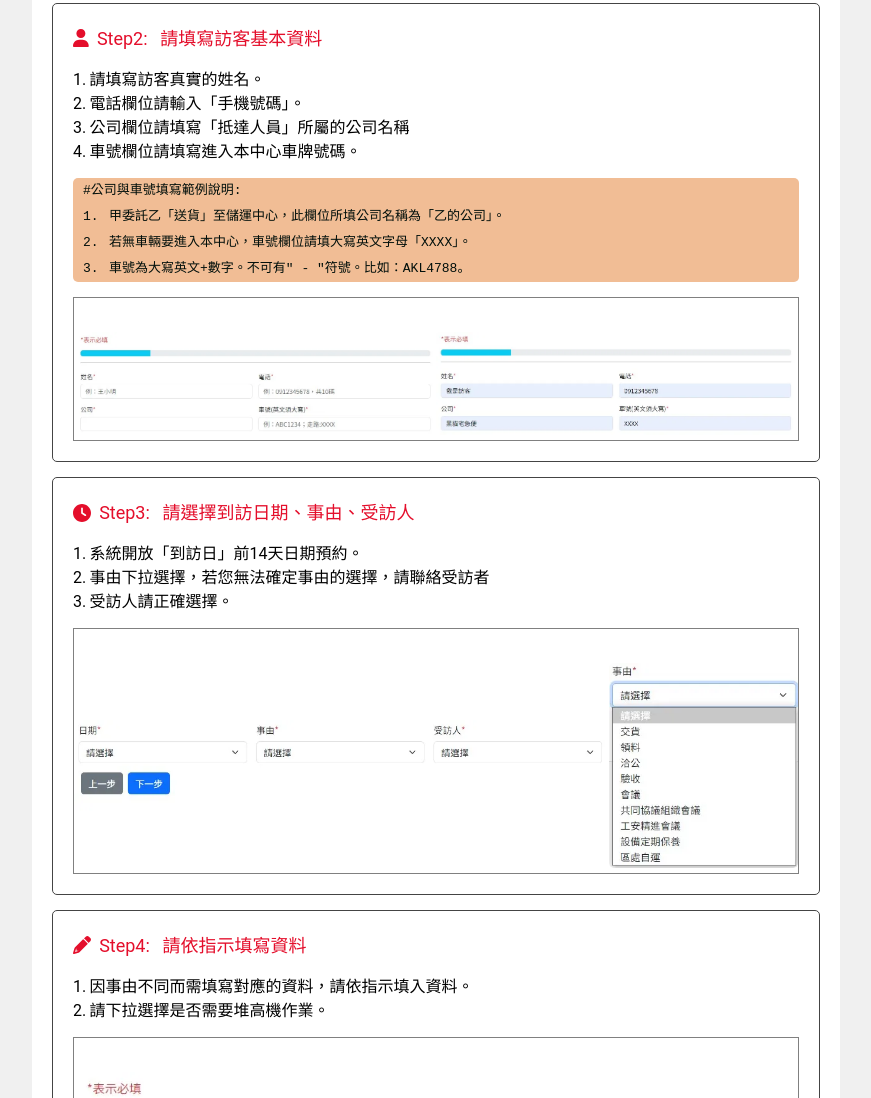
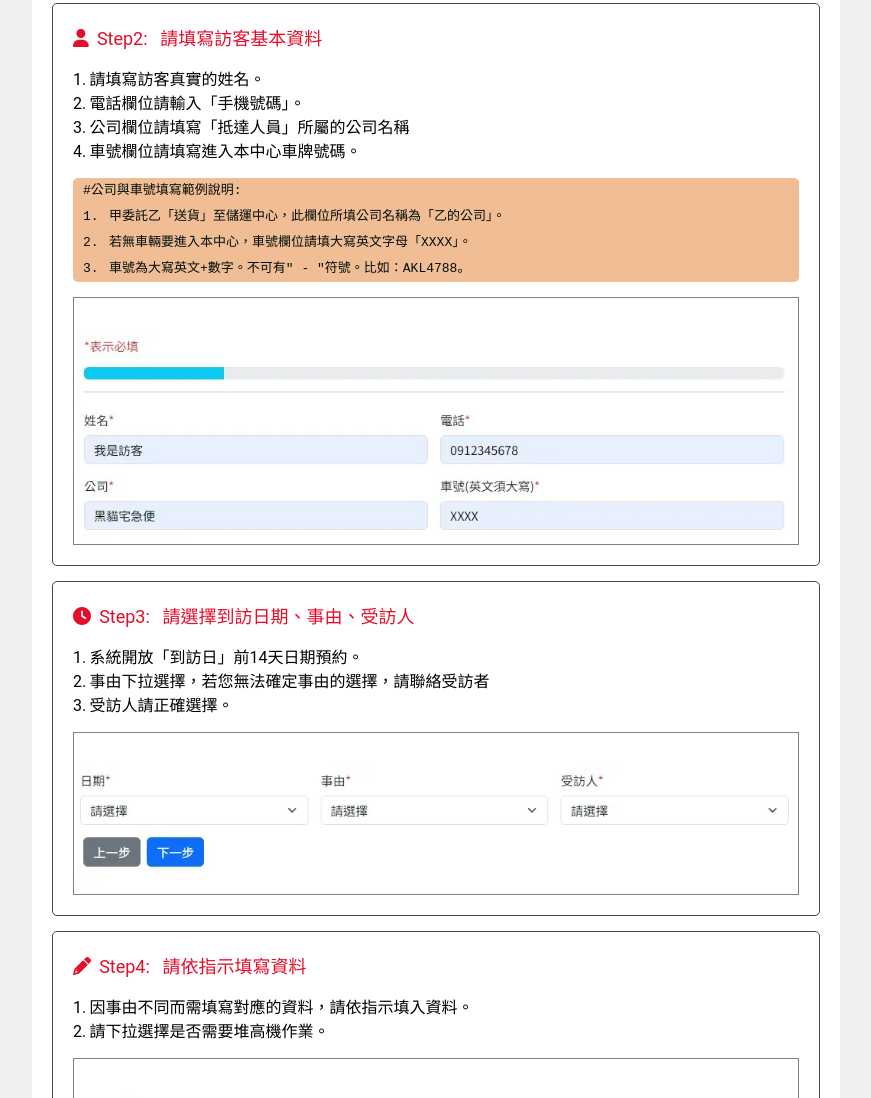
Before and after one commit to chanyacheng/sop.github.io, a plain HTML site: page site/index.html in a window 1280 px wide. Shown: the part 860-1958 px from the top of the page, without its empty margins (204-1075 px from the left). Drawn offline with Linux system fonts and the light colour scheme.

Commit message:
hide image for step 2 and 3

```diff
--- a/site/index.html
+++ b/site/index.html
@@ -49,7 +49,7 @@
                 <table cellpadding="0" cellspacing="0" style="width: 100%;height: auto; border: 0.1px solid gray;">
                     <tbody>
                         <tr>
-                            <td>　<img class="img" alt="" src="./image/2.webp" />　</td>
+                            <!-- <td>　<img class="img" alt="" src="./image/2.webp" />　</td> -->
                             <td>　<img class="img" alt="" src="./image/3.webp" />　</td>
                         </tr>
                     </tbody>
@@ -69,7 +69,7 @@
                     <tbody>
                         <tr>
                             <td>　<img class="img" alt="" src="./image/4.webp" />　</td>
-                            <td>　<img class="img" alt="" src="./image/5.webp" />　</td>
+                            <!-- <td>　<img class="img" alt="" src="./image/5.webp" />　</td> -->
                         </tr>
                     </tbody>
 
```
